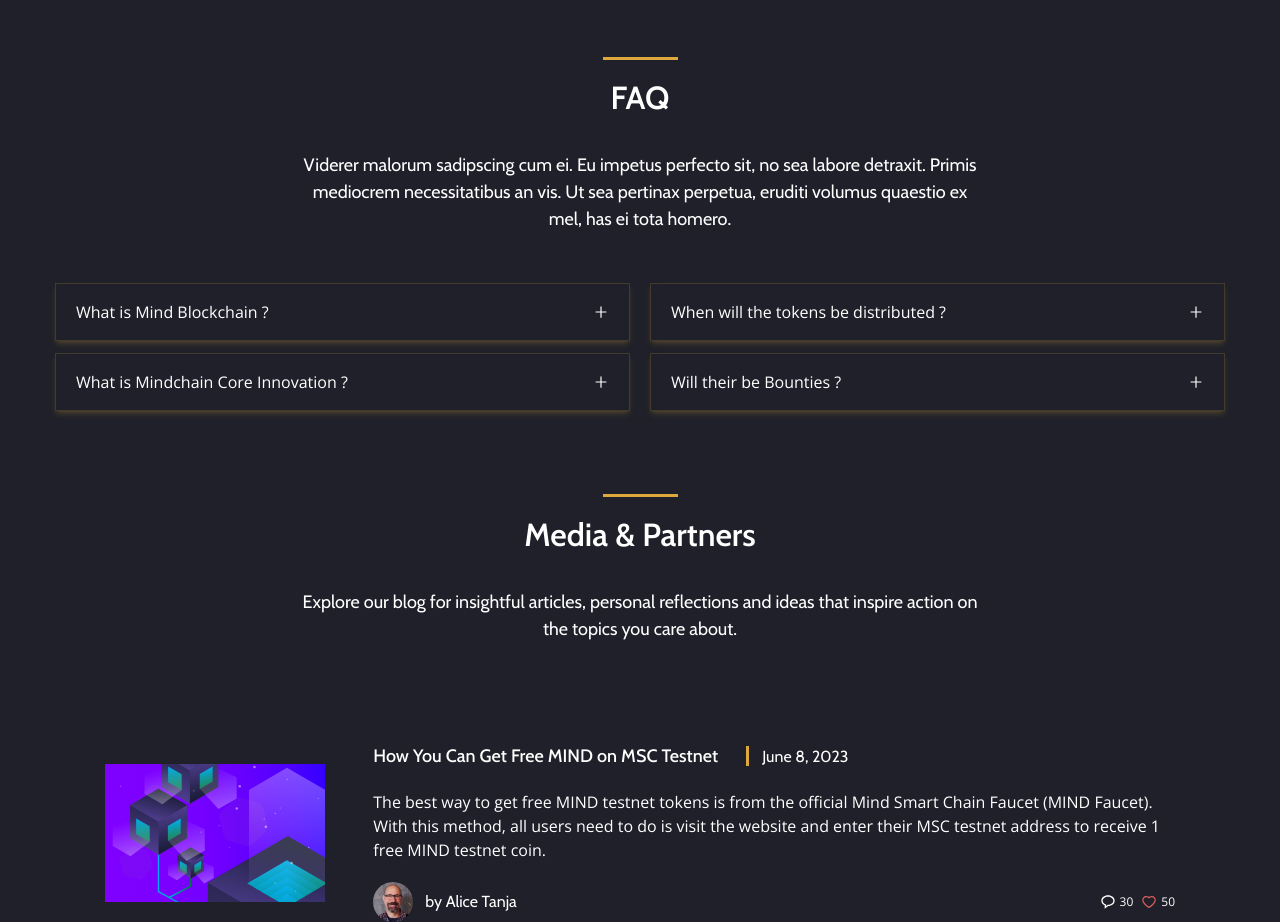
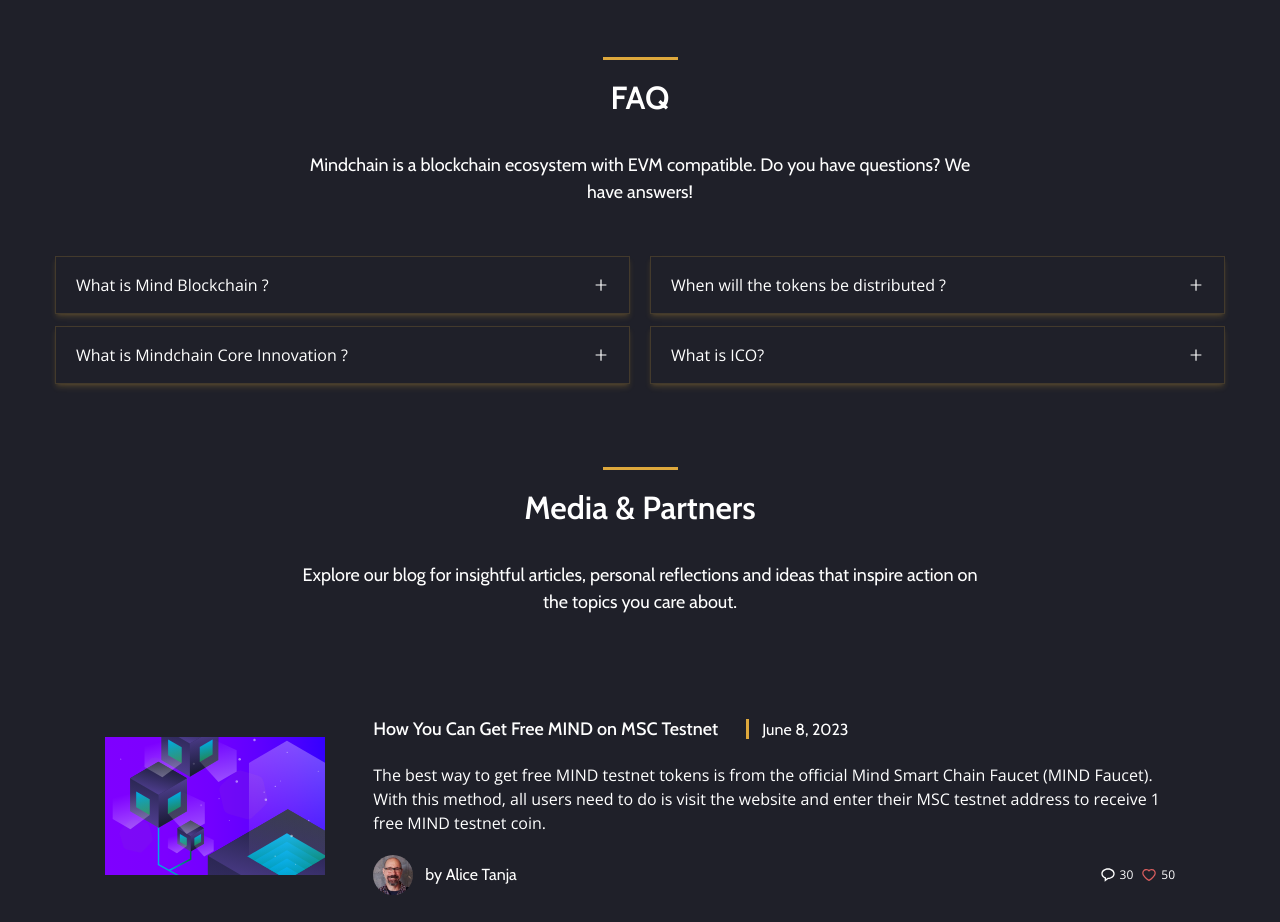
Before and after one commit to alenpragma/mindchain-defiwallet, a React (Vite) app: page / in a window 1280 px wide. Shown: the part 6700-7622 px from the top of the page. Built offline with nearby package versions, Linux system fonts and the light colour scheme; no server answers; a web font is replaced by a local one; what tailwindcss-animated would draw is missing.

Commit message:
faq update

```diff
--- a/src/components/FAQ.jsx
+++ b/src/components/FAQ.jsx
@@ -28,7 +28,7 @@ const FAQ = () => {
             <div className="w-full">
                 <div className="text-center w-3/4 mx-auto">
                     <h2 className='font-cabin font-semibold text-[32px] relative before:absolute before:w-[75px] before:h-[3px] before:bg-primary before:content-[""] before:top-[-34%] before:left-[50%] before:translate-x-[-50%] before:translate-y-[-50%] before:z-10'>FAQ</h2>
-                    <p className='font-cabin font-normal text-[18px] pt-[30px] md:px-[100px] pb-[50px] mx-auto'> Viderer malorum sadipscing cum ei. Eu impetus perfecto sit, no sea labore detraxit. Primis mediocrem necessitatibus an vis. Ut sea pertinax perpetua, eruditi volumus quaestio ex mel, has ei tota homero. </p>
+                    <p className='font-cabin font-normal text-[18px] pt-[30px] md:px-[100px] pb-[50px] mx-auto'> Mindchain is a blockchain ecosystem with EVM compatible. Do you have questions? We have answers! </p>
                 </div>
 
                 <div className="w-full flex flex-col md:flex-row gap-5">
@@ -87,7 +87,7 @@ const FAQ = () => {
                                     </h2>
                                     <div id="accordion-open-body-4" className={isTabFour ? "" : "hidden"} aria-labelledby="accordion-open-heading-4">
                                         <div class="p-5 dark:border-gray-700">
-                                        <p class="mb-2 text-[#d1d1d1e2] dark:text-gray-400">Mindchain is the project's main currency. It is the token that powers the entire Mindchain ecosystem and has a total supply and max supply of 71,000,000. commodo consequat.</p>
+                                        <p class="mb-2 text-[#d1d1d1e2] dark:text-gray-400">Mindchain is establishing with various projects to foster its ecosystem, including DeFi projects, cryptocurrency, decentralized & centralized transactions, dApps, and more.</p>
                                         </div>
                                     </div>
                             </div>
@@ -163,7 +163,7 @@ const FAQ = () => {
                                     </h2>
                                     <div id="accordion-open-body-4" className={isTabNine ? "" : "hidden"} aria-labelledby="accordion-open-heading-4">
                                         <div class="p-5  dark:border-gray-700">
-                                        <p class="mb-2 text-[#d1d1d1e2] dark:text-gray-400">Mindchain is the project's main currency. It is the token that powers the entire Mindchain ecosystem and has a total supply and max supply of 71,000,000. commodo consequat.</p>
+                                        <p class="mb-2 text-[#d1d1d1e2] dark:text-gray-400">Mindchain has its own native coin. MIND coin that powers the entire Mindchain ecosystem and has a total supply and max supply of 71,000,000. MIND coin distribution starts in 2021.</p>
                                         </div>
                                     </div>
                             </div>
@@ -171,14 +171,15 @@ const FAQ = () => {
                             <div className="five shadow-md shadow-[#DEA83C30] border border-[#DEA83C30]">
                                 <h2 id="accordion-open-heading-5">
                                         <button onClick={()=> setIsTabTen(!isTabTen)} type="button" class="flex items-center justify-between w-full px-5 py-4 font-medium text-left text-white hover:bg-primary dark:hover:bg-gray-800 hover:text-white" data-accordion-target="#accordion-open-body-3" aria-expanded="false" aria-controls="accordion-open-body-4">
-                                        <span class="flex items-center">Will their be Bounties ?  </span>
+                                        <span class="flex items-center">
+What is ICO? </span>
                                             {isTabTen ? <AiOutlineMinus /> : <AiOutlinePlus />}
 
                                         </button>
                                     </h2>
                                     <div id="accordion-open-body-5" className={isTabTen ? "" : "hidden"} aria-labelledby="accordion-open-heading-5">
                                         <div class="p-5 dark:border-gray-700">
-                                        <p class="mb-2 text-[#d1d1d1] dark:text-gray-400">Lorem ipsum dolor sit amet, consectetur adipiscing elit, sed do eiusmod tempor incididunt ut labore et dolore magna aliqua. Ut enim ad minim veniam, quis nostrud exercitation ullamco laboris nisi ut aliquip ex ea commodo consequat.</p>
+                                        <p class="mb-2 text-[#d1d1d1] dark:text-gray-400">An Initial Coin Offering (ICO) is a fundraising method commonly used by cryptocurrency and blockchain projects to raise capital. It is a way for these projects to raise funds by selling their own native digital tokens or coins to investors and the public.</p>
                                         </div>
                                     </div>
                             </div>
```
